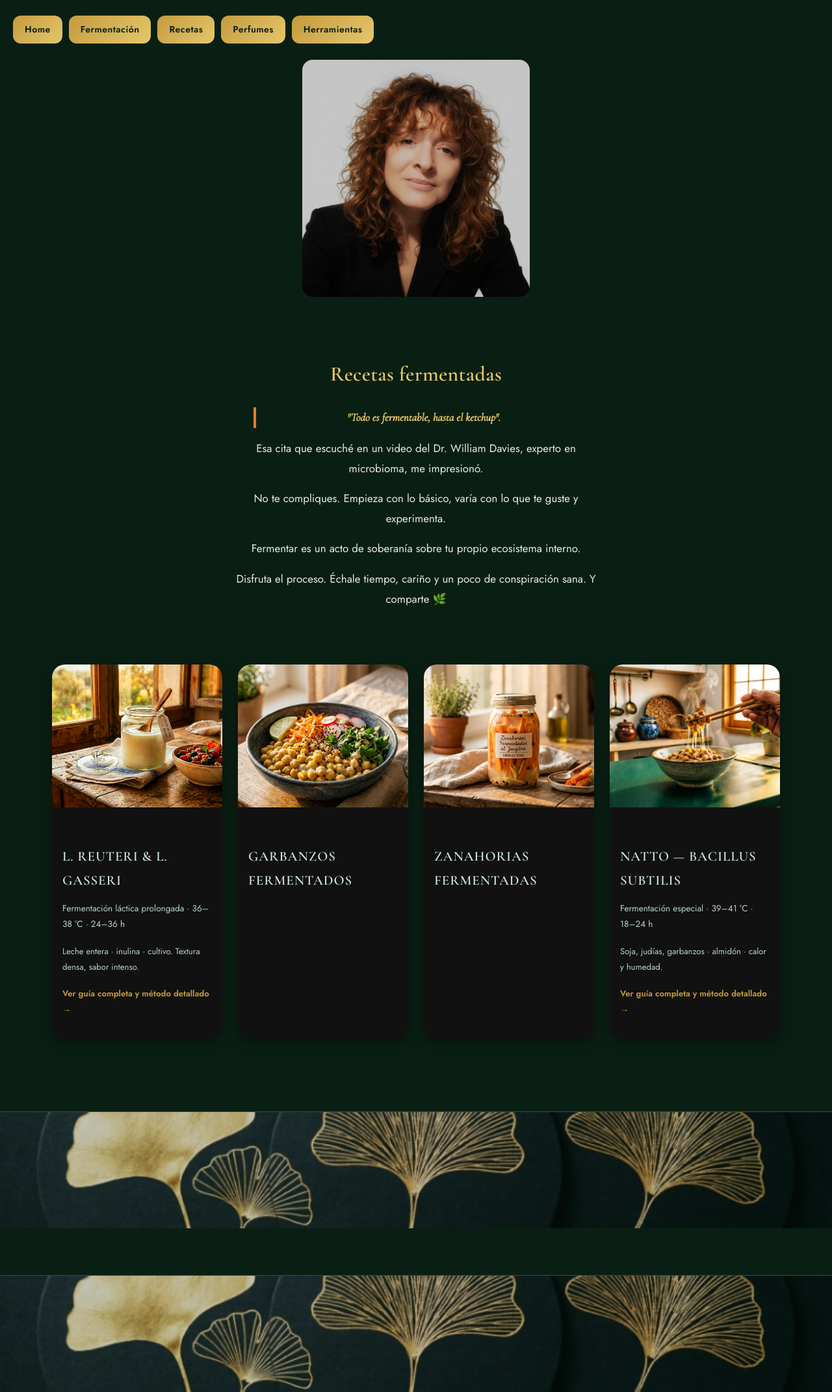
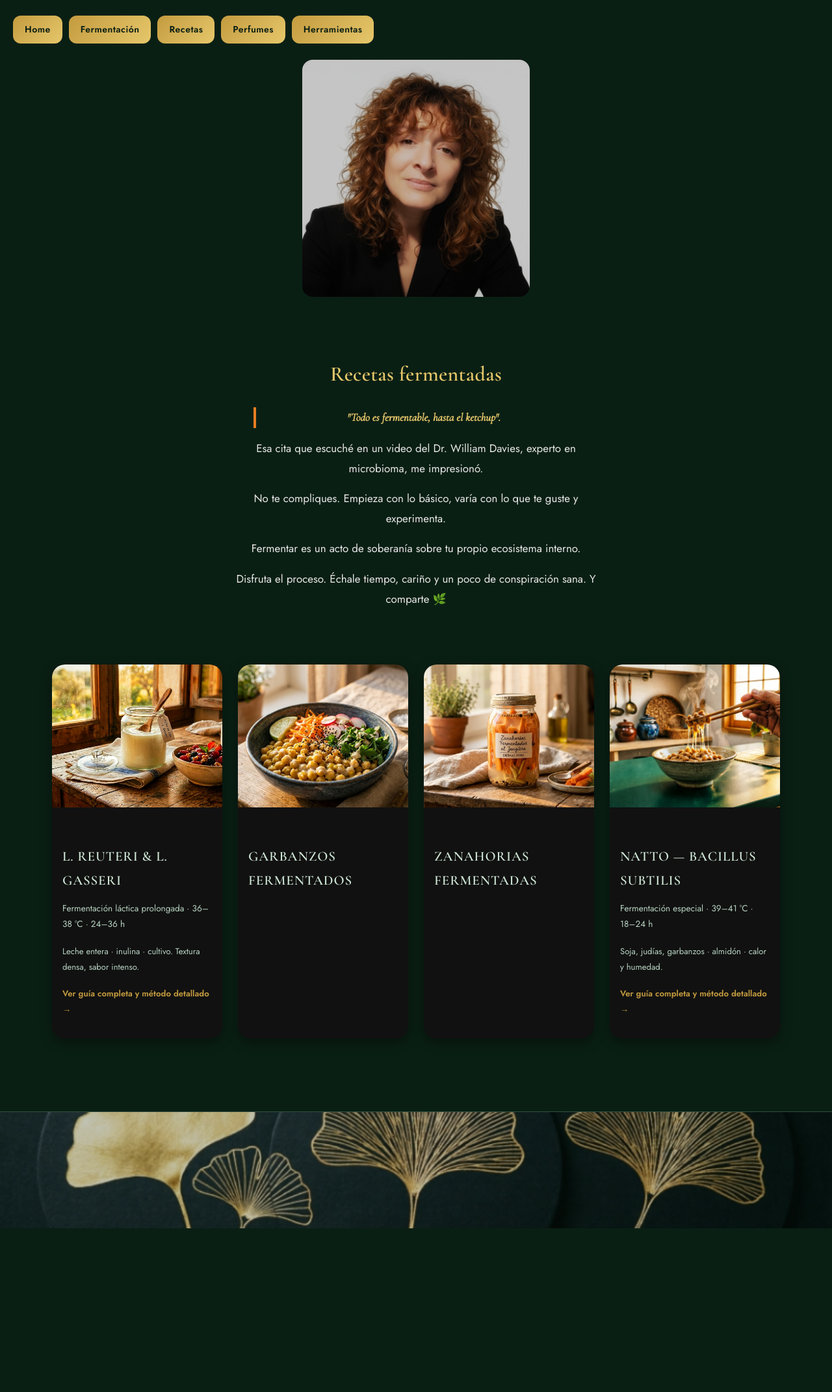
Before and after one commit to askedwhy11/fermentarBK, a Jekyll site: the page built from recetas.html, in a window 1280 px wide. Shown: the whole page at 65% size. Built offline with Jekyll 4.4.1, drawn with Linux system fonts in a browser that asks for light colours; after the commit the page ends 1891 px from its top, so only the background shows below that.

Commit message:
Update recetas.html

```diff
--- a/recetas.html
+++ b/recetas.html
@@ -127,5 +127,3 @@
     </div>
   </a>
 </div>
-
-<div class="footer-leaves" style="background-image: url('image/hojas.jpeg');"></div>
```
